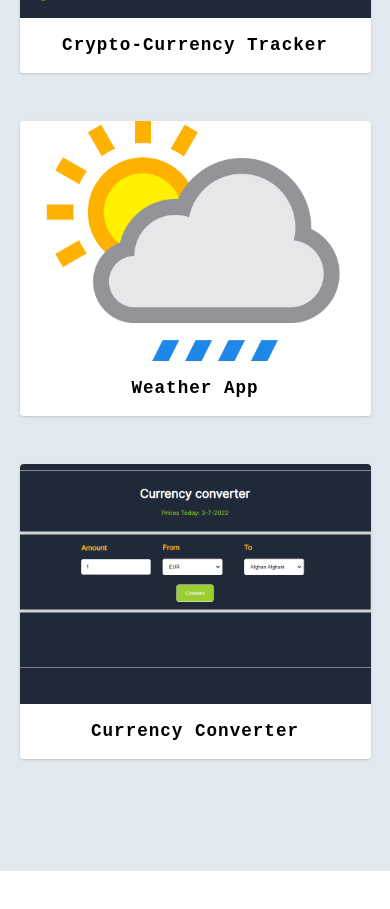
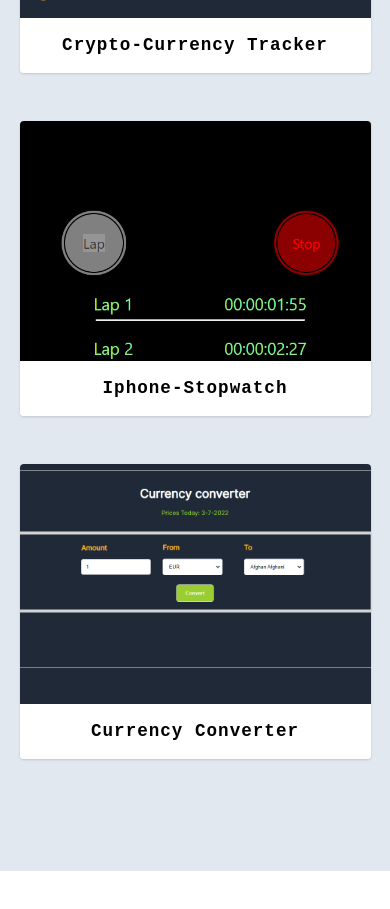
Before and after one commit to Jean198/jean-portfolio-react, a React (Create React App) app: page / in a window 390 px wide. Shown: the part 2680-3589 px from the top of the page. Built offline with nearby package versions, Linux system fonts and the light colour scheme.

Commit message:
added iphone project

```diff
--- a/src/Assets/ProjectsData.json
+++ b/src/Assets/ProjectsData.json
@@ -33,11 +33,11 @@
     },
     {
       "id":5,
-      "title":"Weather App",
-      "imageUrl":"/images/weather.png",
-      "summary":"There are many variations of passages of Lorem Ipsum available, but the majority have suffered alteration in some form, by injected humour, or randomised words which don't look even slightly.",
-      "GitHub":"project github",
-      "projectUrl":"https://www.softrain.fi/tuotteet/"
+      "title":"Iphone-Stopwatch",
+      "imageUrl":"/images/iphone-stopwatch.png",
+      "summary":"My attempt to clone the Iphone Stopwatch !",
+      "GitHub":"https://github.com/Jean198/iphone-Stopwatch-React",
+      "projectUrl":"https://rad-daffodil-3adb39.netlify.app/"
     },
     {
       "id":6,
--- a/src/Components/NewNav/Navbar.js
+++ b/src/Components/NewNav/Navbar.js
@@ -23,6 +23,7 @@ const Navbar = () => {
     <nav>
       <div className='nav-center'>
         <div className='nav-header'>
+
           <h2>NJ</h2>
           <button className='nav-toggle' onClick={toggleLinks}>
             <FaBars />
--- a/src/Components/Pages/Projects/ProjectDetails.js
+++ b/src/Components/Pages/Projects/ProjectDetails.js
@@ -17,8 +17,8 @@ const ProjectDetails=()=>{
                             <p>
                                 {project.summary}
                             </p>
-                            <a className="btn github-link-btn">GitHub Link <FaGithub className='GitHub'/></a>  <br /> <br />
-                            <a className="btn project-link-btn">Project Link</a>
+                            <a href={project.GitHub} className="btn github-link-btn">GitHub Link <FaGithub className='GitHub'/></a>  <br /> <br />
+                            <a href={project.projectUrl}className="btn project-link-btn">Project Link</a>
                         </div>
                     </div>
                 )
```
Also changed, not shown: public/images/iphone-stopwatch.png (added).
